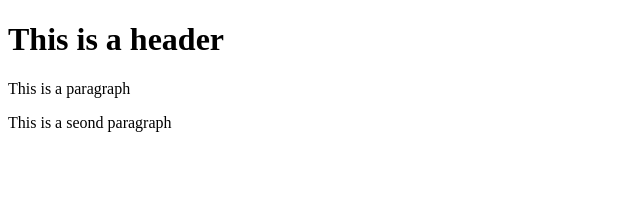
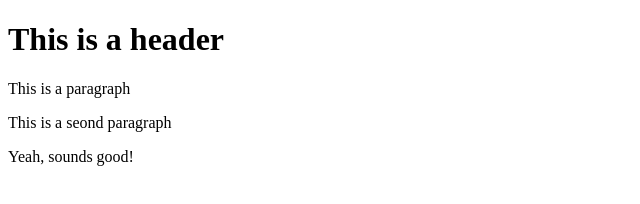
Before and after one commit to kingshine08/git-test, a website: page index.html in a window 1280 px wide. Shown: the whole page, without its empty margins (0-640 px from the left). Drawn offline with Linux system fonts and the light colour scheme.

Commit message:
fourth commit

```diff
--- a/index.html
+++ b/index.html
@@ -10,6 +10,7 @@
     <h1>This is a header</h1>
     <p>This is a paragraph</p>
     <p>This is a seond paragraph</p>
+    <p>Yeah, sounds good!</p>
 
   </body>
 </html>
```
Also changed, not shown: package.json (added, +25 -0 lines), 2 other files.
